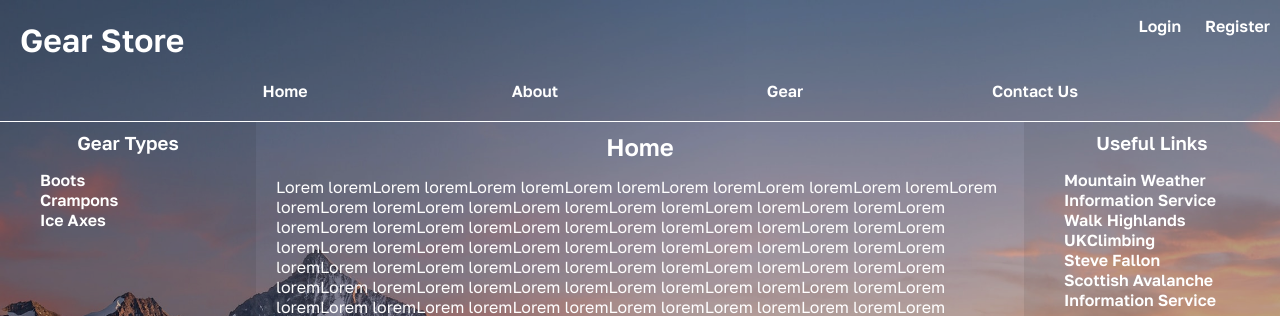
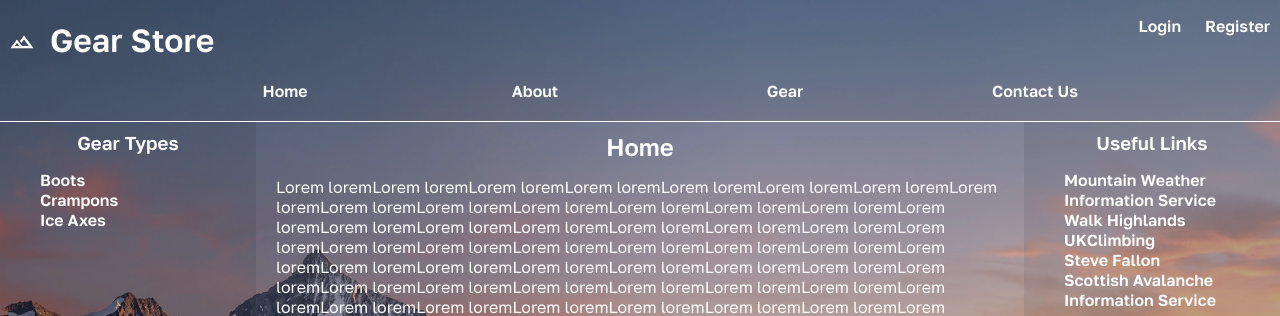
Before and after one commit to nathanlogie/wad2-groupProject, a Django app: page /gearStore/ in a window 1280 px wide. Shown: the top 316 px of the page. Run offline with Django 3.2, Linux system fonts and the light colour scheme.

Commit message:
Added symbol to page url, header

```diff
--- a/static/css/main.css
+++ b/static/css/main.css
@@ -6,6 +6,20 @@ Imports
 /*
     Header styling
 */
+
+.material-symbols-outlined {
+    margin-top: 30px;
+    margin-left: 10px;
+    float: left;
+    color: white;
+    width: 40px;
+    height: 40px;
+    font-variation-settings:
+    'FILL' 0,
+    'wght' 700,
+    'GRAD' 0,
+    'opsz' 48
+}
 
 header {
     padding-bottom: 20px;
@@ -21,7 +35,6 @@ header .top-bar {
 header .top-bar h1 {
     float: left;
     display: inline;
-    padding-left: 20px;
 }
 
 header ul {
@@ -199,6 +212,7 @@ form .submit-button button:hover {
     transition: all 0.5s;
     background-color: grey;
 }
+
 .switch-register-login {
     text-align: center;
 }
--- a/templates/gearStore/base.html
+++ b/templates/gearStore/base.html
@@ -5,6 +5,8 @@
         <script type="module" src="https://unpkg.com/ionicons@5.5.2/dist/ionicons/ionicons.esm.js"></script>
         <script nomodule src="https://unpkg.com/ionicons@5.5.2/dist/ionicons/ionicons.js"></script>
         <link rel="stylesheet" href="{% static 'css/main.css' %}">
+        <link rel="stylesheet" href="https://fonts.googleapis.com/css2?family=Material+Symbols+Outlined:opsz,wght,FILL,GRAD@20..48,100..700,0..1,-50..200" />
+        <link rel="icon" type="image/png" href="{% static 'images/symbol.png' %}"/>
     </head>
 
     <title>
@@ -18,6 +20,7 @@
     <body style="background-image: url('{% static 'images/mountains.jpg' %}')">
         <header>
             <div class="top-bar">
+                <span class="material-symbols-outlined">filter_hdr</span>
                 <h1>Gear Store</h1>
 
                 <ul class="loginOrAccountLinks">
```
Also changed, not shown: static/images/symbol.png (added).
